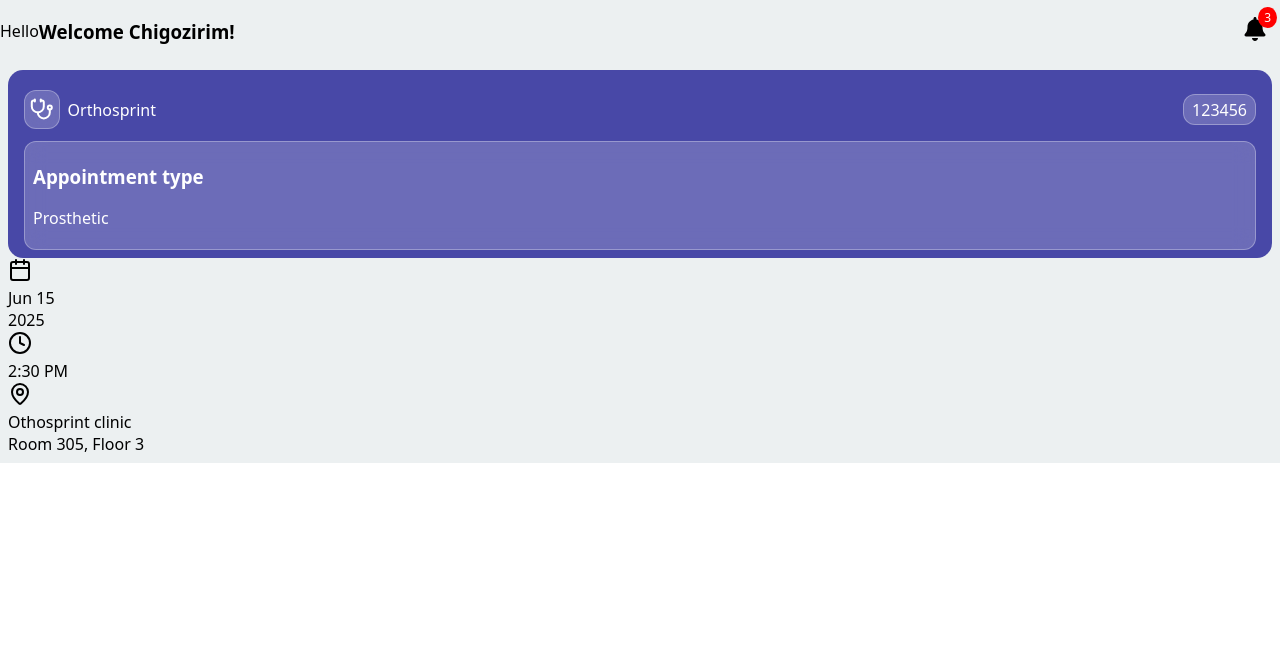
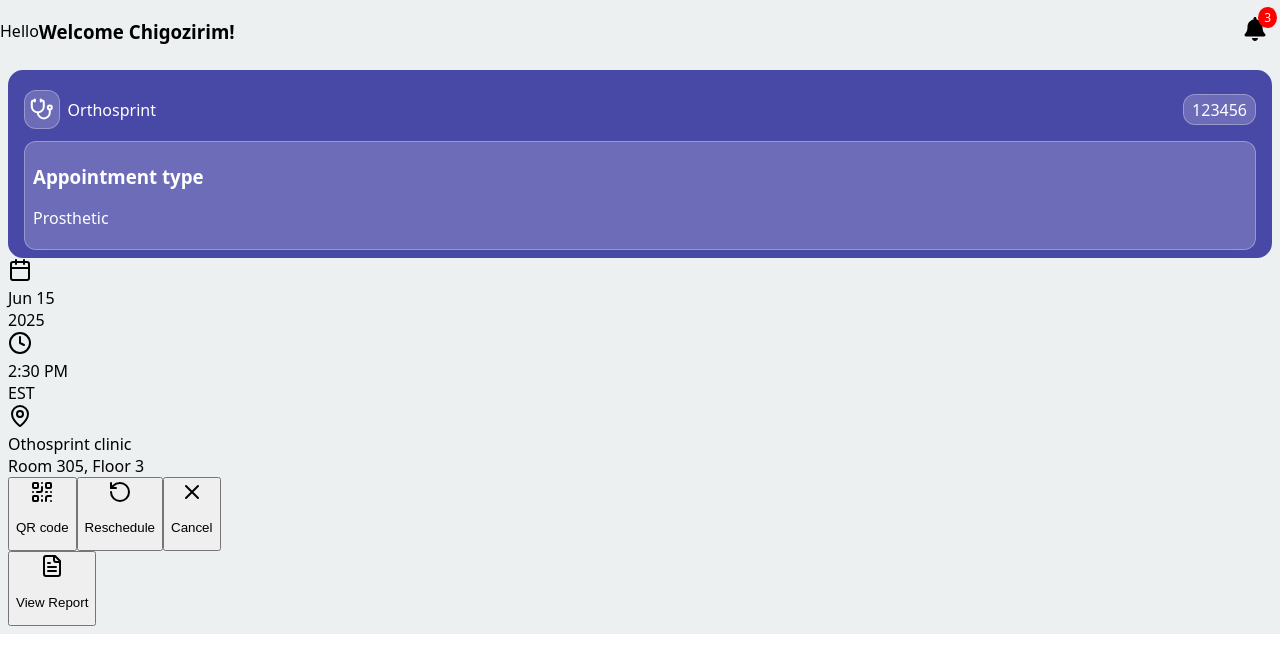
Before and after one commit to Mario-Gozie/Orthosprint-web-app, a React (Vite) app: page /app in a window 1280 px wide. Shown: the top 672 px of the page. Built offline with nearby package versions, Linux system fonts and the light colour scheme; no server answers.

Commit message:
working on the appointment booing app

```diff
--- a/src/Components/Customer-App-Components/AppointmentCards.jsx
+++ b/src/Components/Customer-App-Components/AppointmentCards.jsx
@@ -5,6 +5,7 @@ import {
   X,
   Clock,
   QrCode,
+  FileText,
   User,
   MapPin,
   Stethoscope,
@@ -39,7 +40,7 @@ function AppointmentCards() {
           <Clock />
           <div className="main-detail">
             <div className="detail-bold">2:30 PM</div>
-            <div className="detail-small"></div>
+            <div className="detail-small">EST</div>
           </div>
         </div>
         <div className="location">
@@ -49,7 +50,33 @@ function AppointmentCards() {
             <div className="detail-small">Room 305, Floor 3</div>
           </div>
         </div>
-        <div className="duration"></div>
+      </div>
+      <div>
+        <button>
+          <div>
+            <QrCode />
+            <p>QR code</p>
+          </div>
+        </button>
+        <button>
+          {" "}
+          <div>
+            <RotateCcw />
+            <p>Reschedule</p>
+          </div>
+        </button>
+        <button>
+          {" "}
+          <div>
+            <X />
+            <p>Cancel</p>
+          </div>
+        </button>
+      </div>
+      <div>
+        <button>
+          <FileText /> <p>View Report</p>
+        </button>
       </div>
     </div>
   );
```
